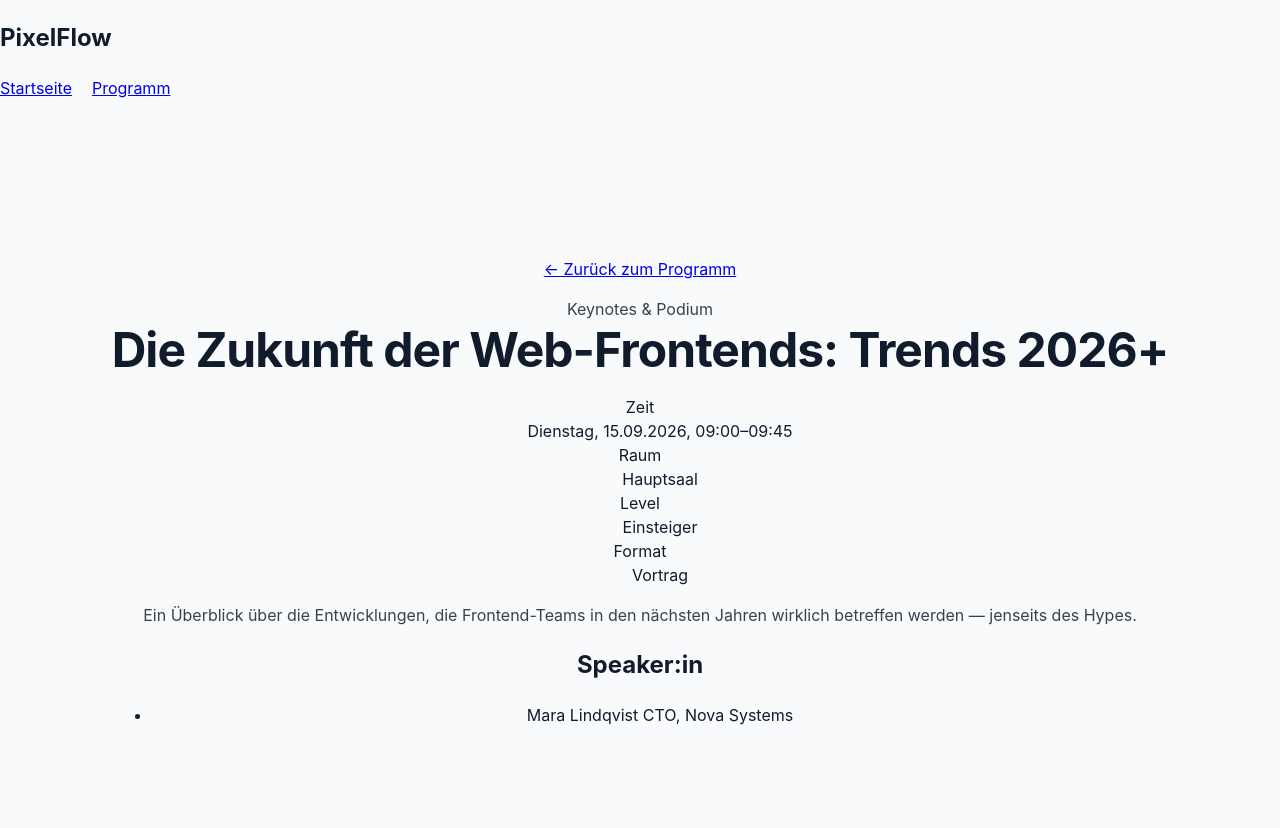
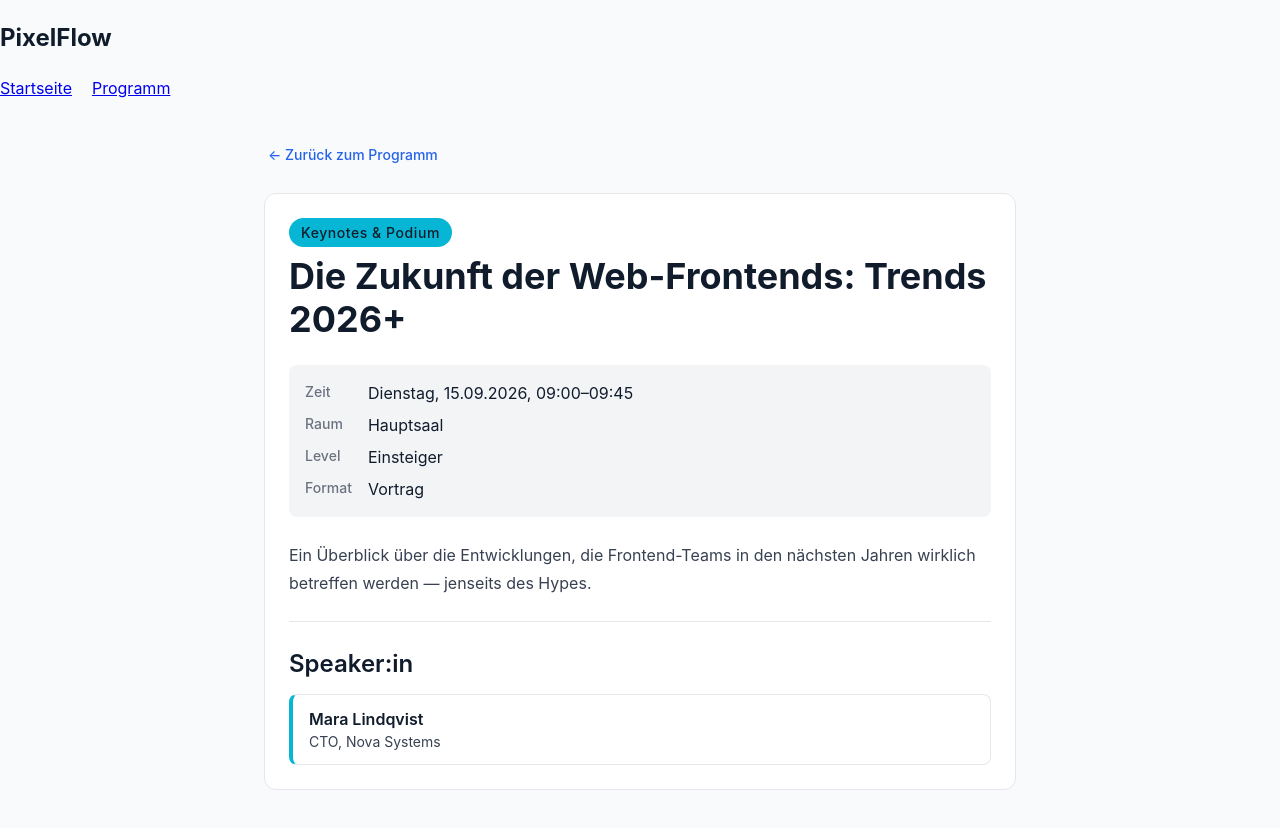
Before and after one commit to ct26m044/nextgen_project, a Vue app: page /sessions/s01 in a window 1280 px wide. Shown: the top 828 px of the page. Built offline with nearby package versions, Linux system fonts and the light colour scheme.

Commit message:
style session detail page

```diff
--- a/src/components/feature/program/SessionDetail.vue
+++ b/src/components/feature/program/SessionDetail.vue
@@ -43,3 +43,146 @@ const formatDay = (iso: string) => dateFormatter.format(new Date(iso))
     <!-- later: <MyProgramButton :session-id="session.id" /> -->
   </article>
 </template>
+
+<style scoped>
+.session-detail {
+  display: flex;
+  flex-direction: column;
+  gap: var(--space-stack-lg);
+  padding: var(--space-card-padding);
+  background: var(--color-surface);
+  border: 1px solid var(--color-border);
+  border-radius: 12px;
+  color: var(--color-text-primary);
+  text-align: left;
+}
+
+/* Header: track badge + title */
+.session-detail header {
+  display: flex;
+  flex-direction: column;
+  align-items: flex-start;
+  gap: var(--space-stack-xs);
+}
+
+/* Navy on turquoise = 7.06:1 (WCAG AA) – never white on turquoise */
+.track {
+  padding: var(--space-1) var(--space-inline-md);
+  border-radius: 999px;
+  background: var(--color-accent);
+  color: var(--color-text-primary);
+  font-family: var(--text-label-font-family);
+  font-size: var(--text-label-font-size);
+  font-weight: var(--text-label-font-weight);
+  line-height: var(--text-label-line-height);
+  letter-spacing: var(--letter-spacing-wide);
+}
+
+.track:empty {
+  display: none;
+}
+
+.session-detail h1 {
+  font-family: var(--text-h1-font-family);
+  font-size: var(--text-h1-font-size);
+  font-weight: var(--text-h1-font-weight);
+  line-height: var(--text-h1-line-height);
+  letter-spacing: var(--letter-spacing-normal);
+}
+
+/* Meta information as label/value grid */
+.meta {
+  display: grid;
+  grid-template-columns: max-content 1fr;
+  column-gap: var(--space-inline-lg);
+  row-gap: var(--space-stack-xs);
+  margin: 0;
+  padding: var(--space-stack-md) var(--space-inline-lg);
+  background: var(--color-surface-muted);
+  border-radius: 8px;
+}
+
+.meta dt {
+  color: var(--color-text-muted);
+  font-family: var(--text-label-font-family);
+  font-size: var(--text-label-font-size);
+  font-weight: var(--text-label-font-weight);
+  line-height: var(--text-body-line-height);
+}
+
+.meta dd {
+  margin: 0;
+  color: var(--color-text-primary);
+  font-family: var(--text-body-font-family);
+  font-size: var(--text-body-font-size);
+  font-weight: var(--text-body-font-weight);
+  line-height: var(--text-body-line-height);
+}
+
+.abstract {
+  color: var(--color-text-secondary);
+  line-height: var(--line-height-relaxed);
+}
+
+/* Speakers */
+.session-detail section {
+  display: flex;
+  flex-direction: column;
+  gap: var(--space-stack-sm);
+  padding-top: var(--space-stack-lg);
+  border-top: 1px solid var(--color-border);
+}
+
+.session-detail h2 {
+  margin: 0;
+  color: var(--color-text-primary);
+  font-family: var(--text-h3-font-family);
+  font-size: var(--text-h3-font-size);
+  font-weight: var(--text-h3-font-weight);
+  line-height: var(--text-h3-line-height);
+}
+
+.speakers {
+  display: grid;
+  gap: var(--space-stack-sm);
+  margin: 0;
+  padding: 0;
+  list-style: none;
+}
+
+.speakers li {
+  padding: var(--space-stack-sm) var(--space-inline-lg);
+  border: 1px solid var(--color-border);
+  border-left: 4px solid var(--color-accent);
+  border-radius: 8px;
+  background: var(--color-surface);
+  color: var(--color-text-primary);
+  font-family: var(--text-body-font-family);
+  font-size: var(--text-body-font-size);
+  font-weight: var(--font-weight-semibold);
+  line-height: var(--text-body-line-height);
+}
+
+.speakers span {
+  display: block;
+  color: var(--color-text-secondary);
+  font-family: var(--text-body-small-font-family);
+  font-size: var(--text-body-small-font-size);
+  font-weight: var(--text-body-small-font-weight);
+  line-height: var(--text-body-small-line-height);
+}
+
+@media (max-width: 480px) {
+  .session-detail h1 {
+    font-size: var(--text-h2-font-size);
+  }
+
+  .meta {
+    grid-template-columns: 1fr;
+  }
+
+  .meta dd + dt {
+    margin-top: var(--space-stack-xs);
+  }
+}
+</style>
--- a/src/views/SessionDetailView.vue
+++ b/src/views/SessionDetailView.vue
@@ -11,13 +11,67 @@ const session = computed(() => getSessionDetails(props.id))
 
 <template>
   <main class="session-detail-page">
-    <RouterLink :to="{ name: 'program' }">← Zurück zum Programm</RouterLink>
+    <RouterLink class="back-link" :to="{ name: 'program' }">← Zurück zum Programm</RouterLink>
 
     <SessionDetail v-if="session" :session="session" />
 
-    <section v-else>
+    <section v-else class="not-found">
       <h1>Session nicht gefunden</h1>
       <p>Die Session „{{ id }}“ existiert nicht.</p>
     </section>
   </main>
 </template>
+
+<style scoped>
+.session-detail-page {
+  width: 100%;
+  max-width: 800px;
+  min-height: auto;
+  margin: 0 auto;
+  align-items: stretch;
+  justify-content: flex-start;
+  gap: var(--space-stack-lg);
+  padding-block: var(--space-section-gap);
+  text-align: left;
+}
+
+.back-link {
+  align-self: flex-start;
+  padding: var(--space-1) var(--space-inline-xs);
+  border-radius: 4px;
+  color: var(--color-action-primary);
+  font-family: var(--text-label-font-family);
+  font-size: var(--text-label-font-size);
+  font-weight: var(--text-label-font-weight);
+  line-height: var(--text-label-line-height);
+  text-decoration: none;
+}
+
+.back-link:hover {
+  color: var(--color-action-primary-hover);
+  text-decoration: underline;
+}
+
+.back-link:focus-visible {
+  outline: 2px solid var(--color-focus-ring);
+  outline-offset: 2px;
+}
+
+.not-found {
+  display: flex;
+  flex-direction: column;
+  gap: var(--space-stack-sm);
+  padding: var(--space-card-padding);
+  background: var(--color-surface);
+  border: 1px solid var(--color-border);
+  border-radius: 12px;
+}
+
+.not-found h1 {
+  font-family: var(--text-h2-font-family);
+  font-size: var(--text-h2-font-size);
+  font-weight: var(--text-h2-font-weight);
+  line-height: var(--text-h2-line-height);
+  letter-spacing: var(--letter-spacing-normal);
+}
+</style>
```
